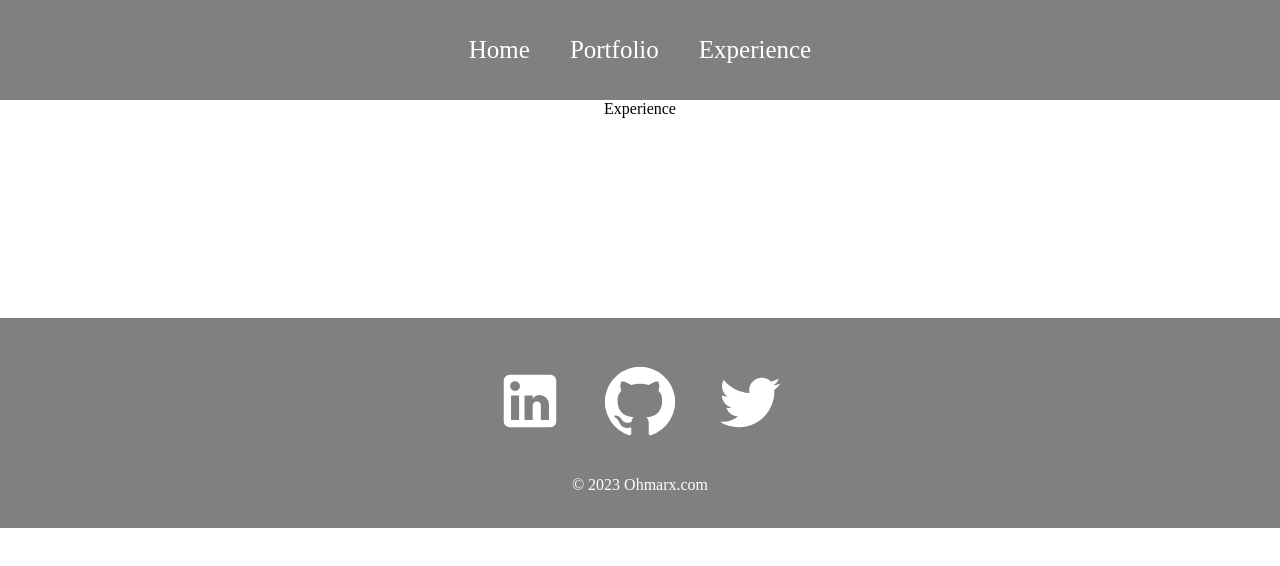
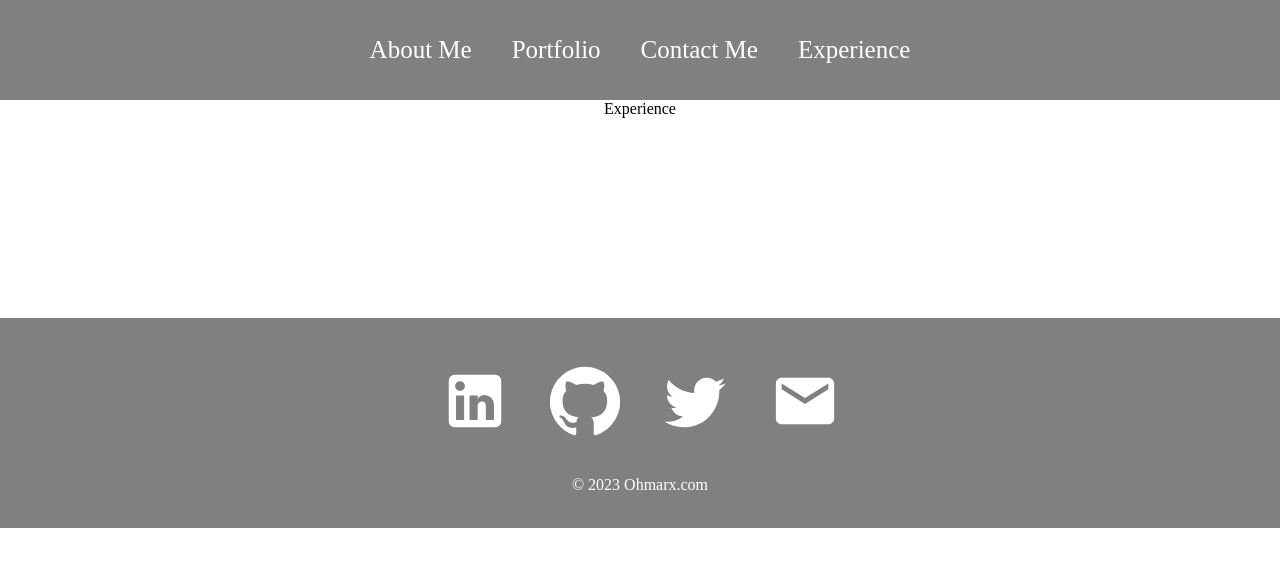
Before and after one commit to Ohmarxp/my-app, a React (Create React App) app: page /Experience in a window 1280 px wide. Shown: the top 566 px of the page. Built offline with nearby package versions, Linux system fonts and the light colour scheme.

Commit message:
Modify navbar and footer content

```diff
--- a/src/components/Footer.js
+++ b/src/components/Footer.js
@@ -3,6 +3,7 @@ import React from 'react';
 import LinkedInIcon from '@material-ui/icons/LinkedIn';
 import TwitterIcon from '@material-ui/icons/Twitter';
 import  GitHubIcon from '@material-ui/icons/GitHub';
+import EmailIcon from '@material-ui/icons/Email';
 
 import "../styles/Footer.css";
 
@@ -13,6 +14,7 @@ function Footer() {
             <a href = 'https://www.linkedin.com/in/ohmarxpaniagua-aab8338b/' target="_blank" rel="noreferrer"><LinkedInIcon/></a>
             <a href = 'https://github.com/Ohmarxp' target="_blank" rel="noreferrer"><GitHubIcon/></a>
             <a href = 'https://twitter.com/Ohmarx_P' target="_blank" rel="noreferrer"><TwitterIcon/></a>
+            <EmailIcon />
         </div>
         <p> &copy; 2023 Ohmarx.com</p>
     </div>
--- a/src/components/Navbar.js
+++ b/src/components/Navbar.js
@@ -22,8 +22,9 @@ function Navbar() {
                 </button>
             </div>
             <div className='links'>
-                <Link to='/Home'>Home</Link>
+                <Link to='/Home'>About Me</Link>
                 <Link to='/Projects'>Portfolio</Link>
+                <Link to='/Contact'>Contact Me</Link>
                 <Link to='/Experience'>Experience</Link>
             </div>
         </div>
```
